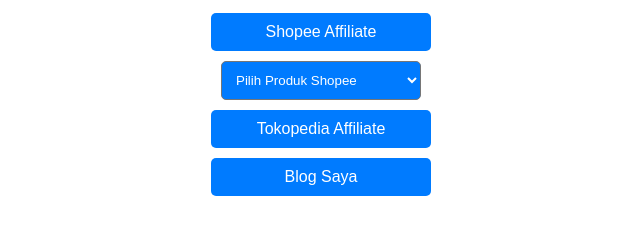
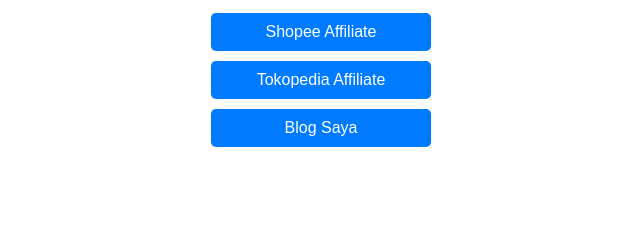
Before and after one commit to haitsam/biolink, a plain HTML site: page index.html in a window 1280 px wide. Shown: the part 129-364 px from the top of the page, without its empty margins (319-959 px from the left). Drawn offline with Linux system fonts and the light colour scheme.

Commit message:
Update index.html

```diff
--- a/index.html
+++ b/index.html
@@ -27,23 +27,8 @@
     <h1>Halo, Saya Haitsam!</h1>
     <p>Temukan link penting saya di bawah ini:</p>
     <a href="shopee.html" class="link">Shopee Affiliate</a>
-    <select class="link" onchange="openShopeeLink(this.value)">
-        <option value="">Pilih Produk Shopee</option>
-        <option value="https://shopee.co.id/product1-affiliate-link">Produk 1</option>
-        <option value="https://shopee.co.id/product2-affiliate-link">Produk 2</option>
-        <option value="https://shopee.co.id/product3-affiliate-link">Produk 3</option>
-    </select>
-
     <a href="https://tokopedia.com/affiliate-link" class="link">Tokopedia Affiliate</a>
     <a href="https://blogkamu.com" class="link">Blog Saya</a>
 
-    <script>
-    function openShopeeLink(url) {
-        if (url) {
-            window.location.href = url;
-        }
-    }
-</script>
-
 </body>
 </html>
```
